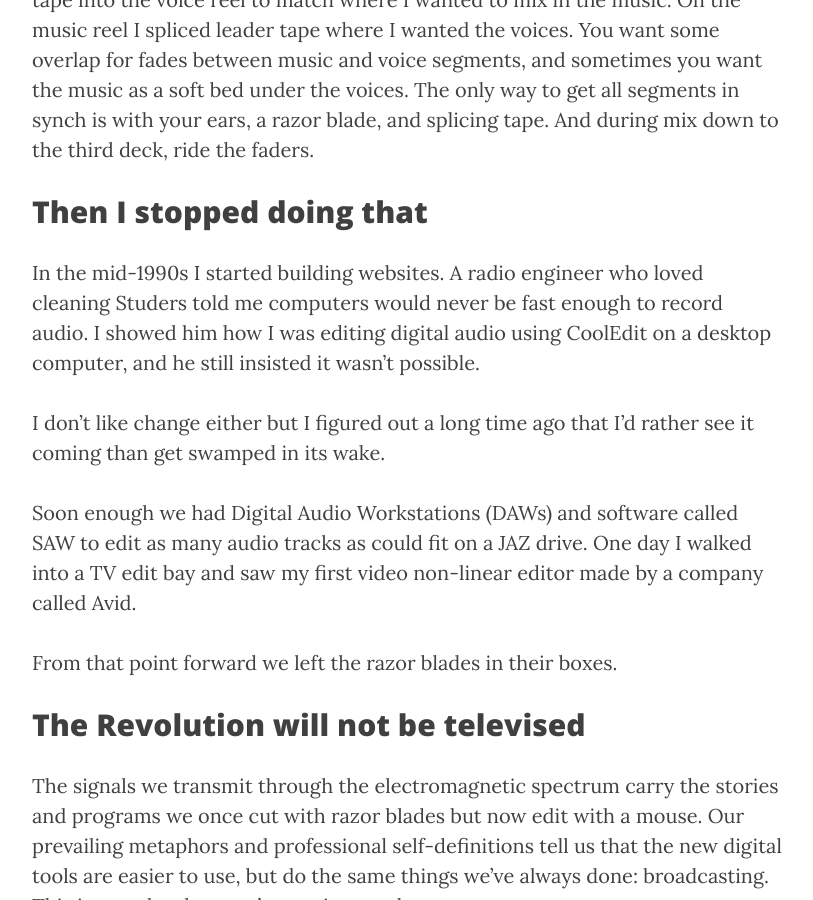
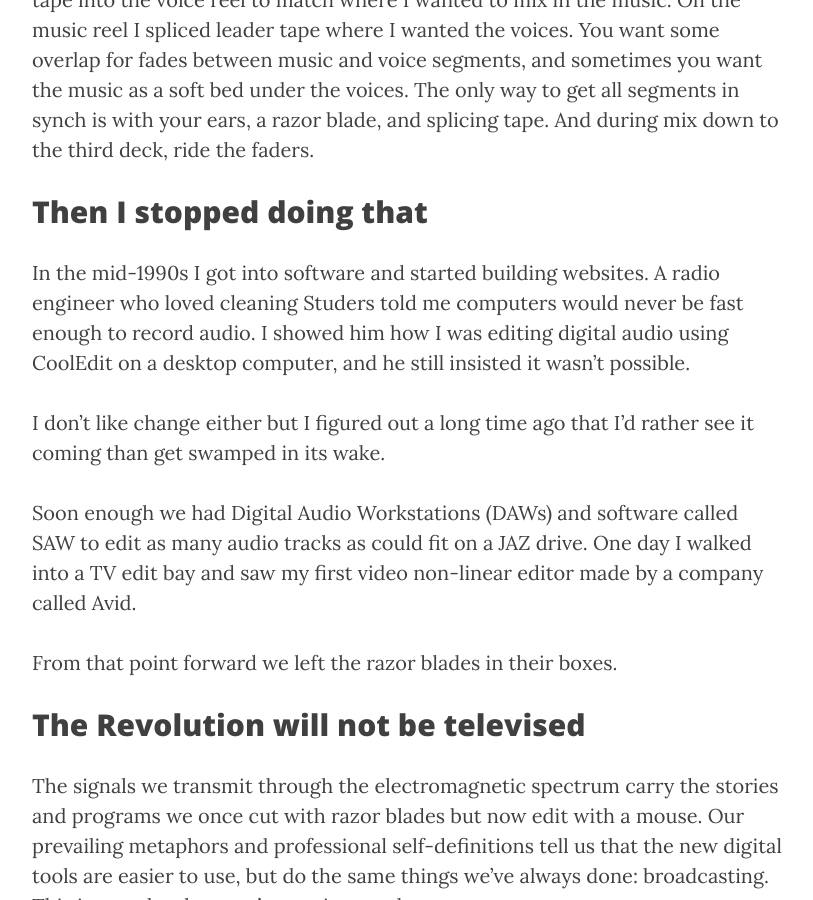
Before and after one commit to jackbrighton/jackbrighton.github.io, a Jekyll site: the page built from _posts/2015-05-18-becoming-digital.md, in a window 1280 px wide and 900 px high, scrolled down 897 px. Shown: the whole window, without its empty margins (233-1046 px from the left). Built offline with Jekyll 4.4.1, drawn with Linux system fonts in a browser that asks for light colours; nearby versions of some CDN libraries.

Commit message:
edit post

```diff
--- a/_posts/2015-05-18-becoming-digital.md
+++ b/_posts/2015-05-18-becoming-digital.md
@@ -13,7 +13,7 @@ The trick was to time everything on the source reels in advance. I spliced leade
 
 ## Then I stopped doing that
 
-In the mid-1990s I started building websites. A radio engineer who loved cleaning Studers told me computers would never be fast enough to record audio. I showed him how I was editing digital audio using CoolEdit on a desktop computer, and he still insisted it wasn’t possible.
+In the mid-1990s I got into software and started building websites. A radio engineer who loved cleaning Studers told me computers would never be fast enough to record audio. I showed him how I was editing digital audio using CoolEdit on a desktop computer, and he still insisted it wasn’t possible.
 
 I don’t like change either but I figured out a long time ago that I’d rather see it coming than get swamped in its wake.
 
```
